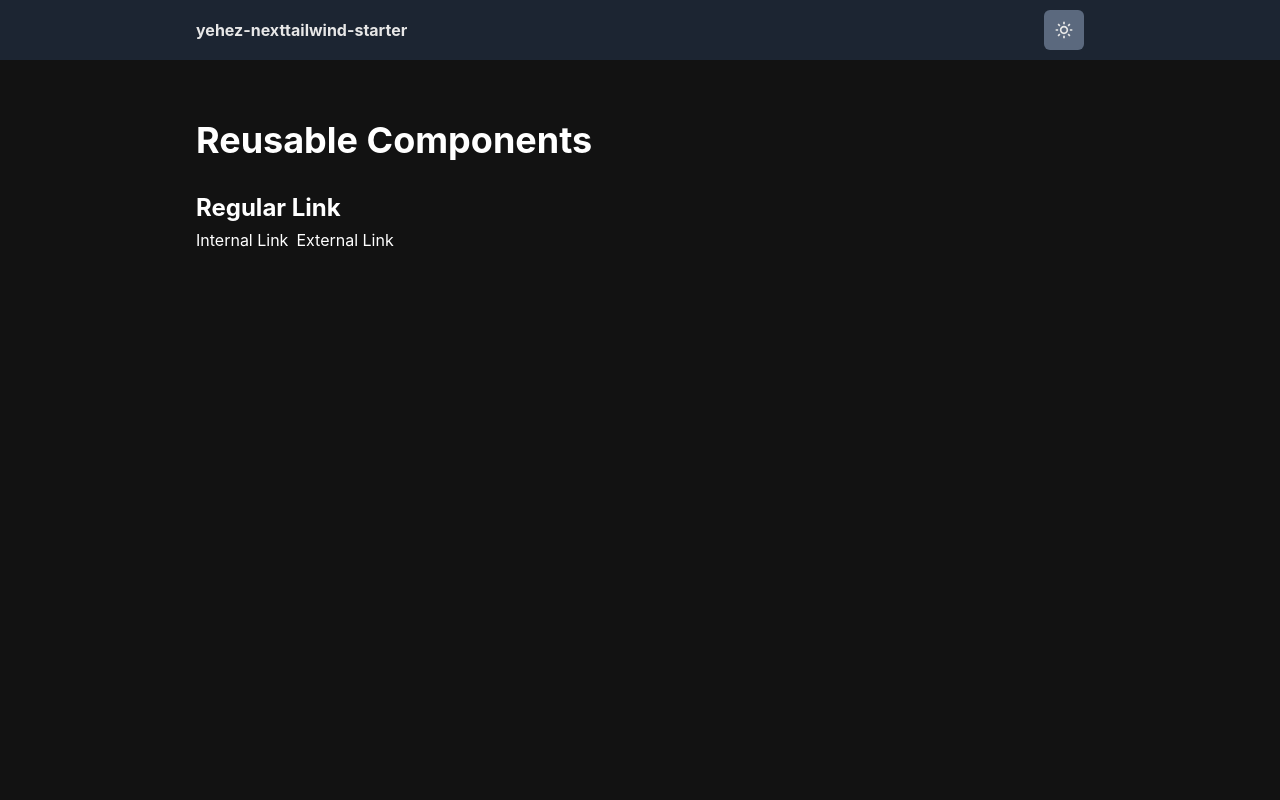
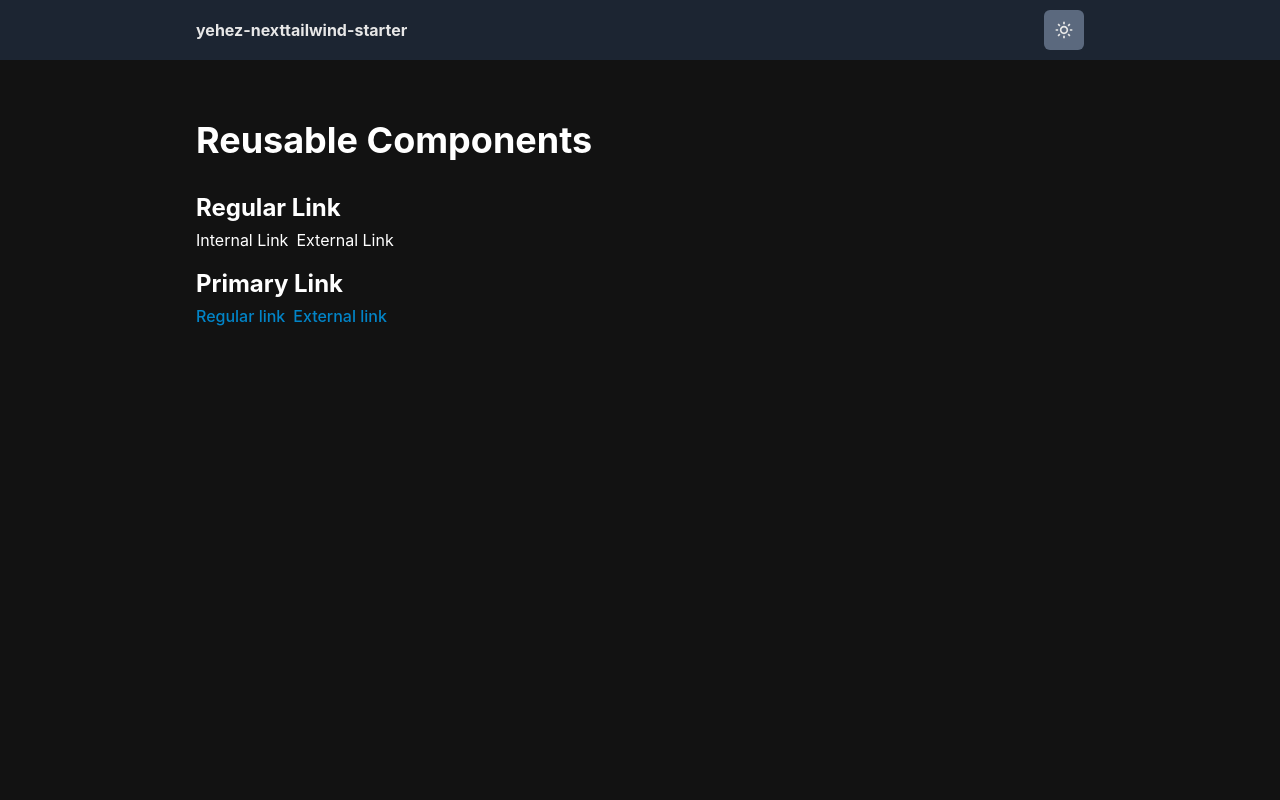
Before and after one commit to yehezkielgunawan/yehez-nexttailwind-starter, a Next.js app: page /components in a window 1280 px wide. Shown: the top 800 px of the page. Built offline with nearby package versions, Linux system fonts and the light colour scheme.

Commit message:
style(PrimaryLink): :sparkles: initiate and display PrimaryLink

```diff
--- /dev/null
+++ b/src/components/links/PrimaryLink.tsx
@@ -0,0 +1,26 @@
+import React from "react";
+
+import UnstyledLink, { UnstyledLinkProps } from "./UnstyledLink";
+
+import clsxm from "@/lib/helpers/clsxm";
+
+const PrimaryLink = React.forwardRef<HTMLAnchorElement, UnstyledLinkProps>(
+  ({ className, children, ...rest }, ref) => {
+    return (
+      <UnstyledLink
+        ref={ref}
+        {...rest}
+        className={clsxm(
+          "inline-flex items-center",
+          "font-medium text-primary-600 hover:brightness-125",
+          "focus:outline-none focus-visible:rounded focus-visible:ring focus-visible:ring-primary-500 focus-visible:ring-offset-2",
+          className
+        )}
+      >
+        {children}
+      </UnstyledLink>
+    );
+  }
+);
+
+export default PrimaryLink;
--- a/src/components/links/UnstyledLink.tsx
+++ b/src/components/links/UnstyledLink.tsx
@@ -2,7 +2,7 @@ import clsx from "clsx";
 import Link, { LinkProps } from "next/link";
 import React from "react";
 
-type UnstyledLinkProps = {
+export type UnstyledLinkProps = {
   href: string;
   children: React.ReactNode;
   openNewTab?: boolean;
--- a/src/pages/components.tsx
+++ b/src/pages/components.tsx
@@ -1,5 +1,6 @@
 import React from "react";
 
+import PrimaryLink from "@/components/links/PrimaryLink";
 import UnstyledLink from "@/components/links/UnstyledLink";
 import Layout from "@/layouts/Layout";
 
@@ -18,6 +19,15 @@ const Components = () => {
               </UnstyledLink>
             </div>
           </li>
+          <li className="space-y-1">
+            <h3>Primary Link</h3>
+            <div className="flex flex-wrap gap-2">
+              <PrimaryLink href="/">Regular link</PrimaryLink>
+              <PrimaryLink href="https://yehezgun.com">
+                External link
+              </PrimaryLink>
+            </div>
+          </li>
         </ol>
       </main>
     </Layout>
--- a/src/pages/index.tsx
+++ b/src/pages/index.tsx
@@ -6,6 +6,7 @@ import { AiFillGithub } from "react-icons/ai";
 import { SiNetlify, SiVercel } from "react-icons/si";
 
 import Layout from "@/layouts/Layout";
+import clsxm from "@/lib/helpers/clsxm";
 
 const Home: NextPage = () => {
   return (
@@ -13,7 +14,7 @@ const Home: NextPage = () => {
       <main className="flex flex-col gap-3">
         <h1 className="underline">Hello World!</h1>
         <p
-          className={clsx(
+          className={clsxm(
             "bg-gray-200 dark:bg-gray-700",
             "rounded-lg px-1 text-sm md:text-lg"
           )}
@@ -31,7 +32,7 @@ const Home: NextPage = () => {
         </figure>
         <div className="my-4 content-center justify-center text-center">
           <code
-            className={clsx(
+            className={clsxm(
               "bg-gray-200 dark:bg-gray-700",
               "rounded-lg text-sm md:text-lg"
             )}
@@ -40,7 +41,7 @@ const Home: NextPage = () => {
           </code>
           <h3>OR</h3>
           <code
-            className={clsx(
+            className={clsxm(
               "bg-gray-200 dark:bg-gray-700",
               "rounded-lg text-sm md:text-lg"
             )}
@@ -57,7 +58,7 @@ const Home: NextPage = () => {
         >
           <button
             type="button"
-            className={clsx(
+            className={clsxm(
               "py-2 px-4",
               "border-2 border-teal-700 dark:border-teal-400",
               "text-teal-800 dark:text-teal-300",
@@ -73,7 +74,7 @@ const Home: NextPage = () => {
         <Link href="/components" passHref>
           <button
             type="button"
-            className={clsx(
+            className={clsxm(
               "py-2 px-4",
               "border-2 border-black dark:border-white",
               "text-black dark:text-white",
```
